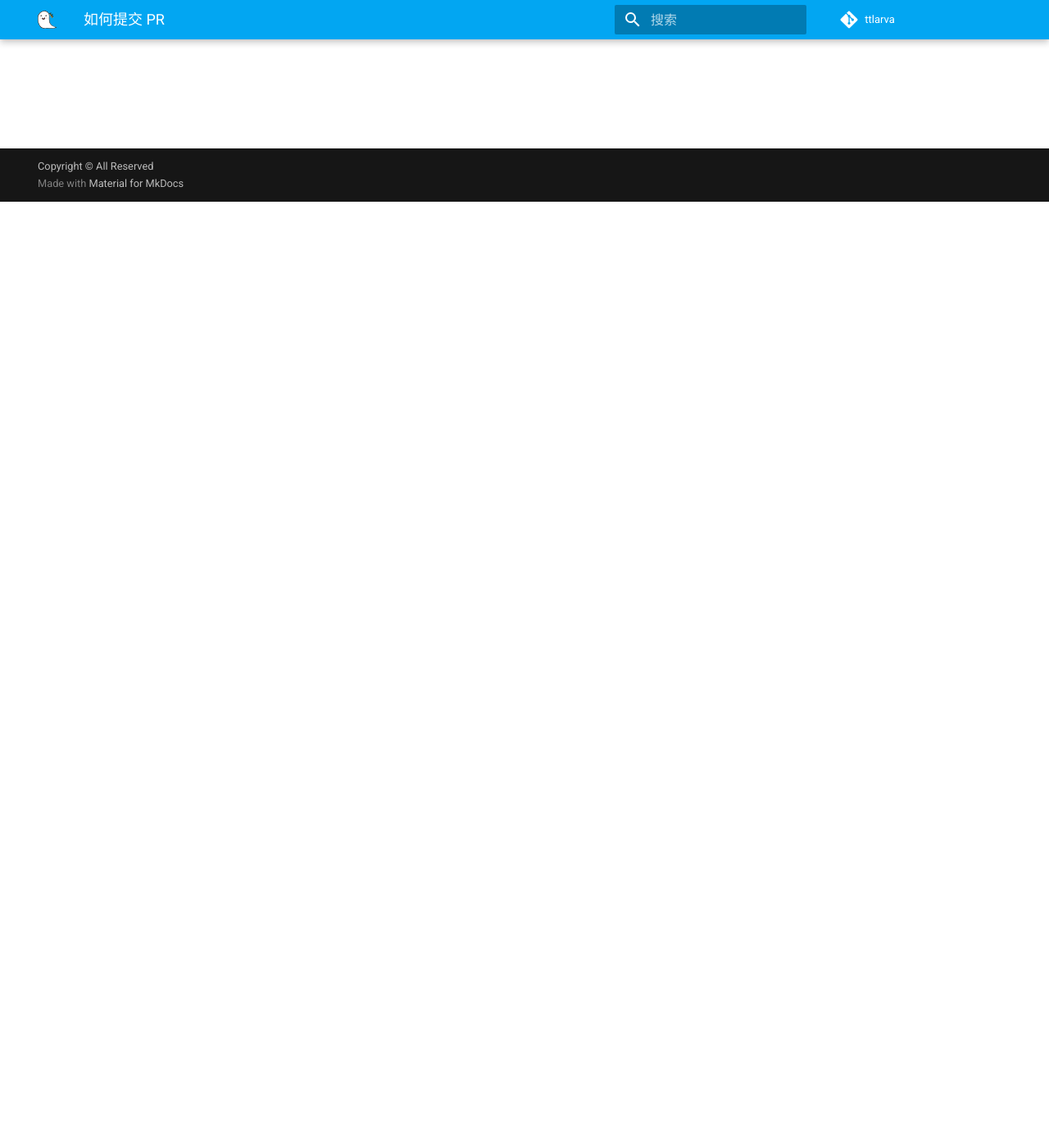
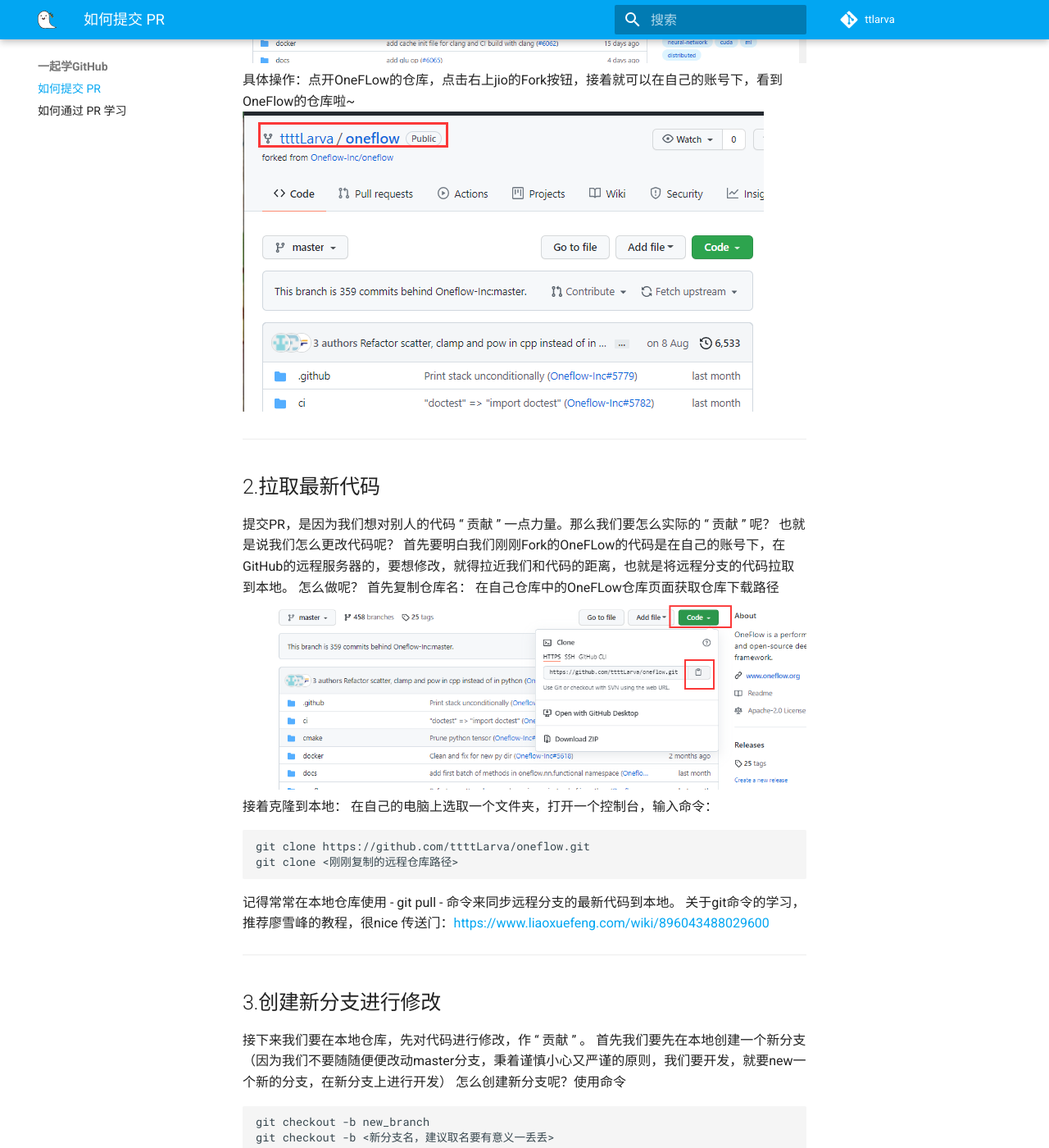
Before and after one commit to ttttLarva/Larva, an MkDocs documentation site: the page built from docs/github/01_how_to_pr.md, in a window 1280 px wide and 1400 px high, scrolled down 1154 px. Shown: the whole window at 82% size. Built offline with MkDocs 1.6.1 and Material for MkDocs 9.7.7, drawn with Linux system fonts in a browser that asks for light colours; comment, search, counter and statistics services are not loaded; the version menu is left out; some of the changed text lies outside the part shown.

Commit message:
[文档提交]
1.第一篇文档：如何提交PR

````diff
--- a/docs/github/01_how_to_pr.md
+++ b/docs/github/01_how_to_pr.md
@@ -1,3 +1,84 @@
-# 如何提交 PR
+--------
 
-blabla...
+
+[TOC]
+
+
+---------
+#什么是PR
+什么是PR
+PR：pull request拉取请求
+PR可以让我们在GitHub上，告知其他人，我们已经推送到仓库某个分支中的更改。
+#怎么提交PR
+如果我们想要对别人的仓库（不是自己的！），贡献代码
+也就是说如果我向给别人的代码加点料，那我就要提交PR啦~。![%E5%A4%A7%E6%9D%BE%E6%A0%91.png](file:///C:/Users/ASUS/Documents/My%20Knowledge/temp/84f16a65-1d3a-48a7-8d79-6c08e53abd96/128/index_files/%E5%A4%A7%E6%9D%BE%E6%A0%91.png)
+接下来以我（小糖）向OneFlow（大佬）仓库提交PR为例，来给大家瞅瞅怎么提交PR
+主要有以下步骤：
+*****************************************
+##1.fork仓库
+为啥要fork仓库？
+因为我们对别人的仓库的权限是阅读权限，但是要创建分支的话，就必须对这个仓库有写入权限。
+如果要为PR的提交创建新分支，又没有仓库的写入权限（雪上加霜），那还怎么提交PR呢？
+解决办法：先复刻别人的仓库，也就是说将别人的仓库copy到我们自己名下~hhhh
+![2e1d1ed2-9cfa-410a-92ef-5e076b4789d4.png](01_how_to_pr1_files/2e1d1ed2-9cfa-410a-92ef-5e076b4789d4.png)
+具体操作：点开OneFLow的仓库，点击右上jio的Fork按钮，接着就可以在自己的账号下，看到OneFlow的仓库啦~
+![caefad21-970c-4f5a-b8f8-22c566c8d8ba.png](01_how_to_pr1_files/caefad21-970c-4f5a-b8f8-22c566c8d8ba.png)
+*****************************************
+
+##2.拉取最新代码
+提交PR，是因为我们想对别人的代码 “ 贡献  ” 一点力量。那么我们要怎么实际的 “ 贡献  ” 呢？
+也就是说我们怎么更改代码呢？
+首先要明白我们刚刚Fork的OneFLow的代码是在自己的账号下，在GitHub的远程服务器的，要想修改，就得拉近我们和代码的距离，也就是将远程分支的代码拉取到本地。
+怎么做呢？
+首先复制仓库名：
+在自己仓库中的OneFLow仓库页面获取仓库下载路径![a7021068-64c4-423f-80f0-675c25535a78.png](01_how_to_pr1_files/a7021068-64c4-423f-80f0-675c25535a78.png)
+接着克隆到本地：
+在自己的电脑上选取一个文件夹，打开一个控制台，输入命令：
+```
+git clone https://github.com/ttttLarva/oneflow.git
+git clone <刚刚复制的远程仓库路径>
+
+```
+记得常常在本地仓库使用 - git pull - 命令来同步远程分支的最新代码到本地。
+关于git命令的学习，推荐廖雪峰的教程，很nice
+传送门：https://www.liaoxuefeng.com/wiki/896043488029600
+*****************************************
+
+##3.创建新分支进行修改
+接下来我们要在本地仓库，先对代码进行修改，作 “ 贡献  ” 。
+首先我们要先在本地创建一个新分支（因为我们不要随随便便改动master分支，秉着谨慎小心又严谨的原则，我们要开发，就要new一个新的分支，在新分支上进行开发）
+怎么创建新分支呢？使用命令
+```
+git checkout -b new_branch
+git checkout -b <新分支名，建议取名要有意义一丢丢>
+```
+以上命令，就创建成功了new_branch分支，并切换到new_branch分支上
+创建完新分支后，我们就可以在本地上作改动啦，改动完成后就要使用
+```
+git add xxxx
+git commit xxxx
+```
+一系列命令，将改动提交到本地仓库，可参考https://www.liaoxuefeng.com/wiki/896043488029600/897884457270432
+*****************************************
+
+##4.推送到github
+提交到本地仓库成功之后，我们就要将改动提交到远程仓库啦，使用命令：
+```
+git push origin new_branch
+git push origin <远程仓库的分支名>
+
+```
+我们要推送到github的远程仓库，其中origin指的是远程仓库-OneFLow的原生仓库
+后接的远程仓库分支名，强烈建议和本地分支保持一致。
+*****************************************
+
+##5.创建PR
+在push到远程仓库成功后，控制台会出现一个链接，我们把这个链接复制到浏览器打开，就可以跳转到创建PR的界面：
+![e5522f69-9479-4232-a4dc-e48019e31cb7.png](01_how_to_pr1_files/e5522f69-9479-4232-a4dc-e48019e31cb7.png)
+以上左边红色：代表我们要想要把这个改动合并到OneFlow的哪一个分支
+以上右边蓝色：代表我们前面改动的分支
+接着就是一些信息填写啦，写好标题和对这笔改动的描述，点击Create按钮，PR就创建成功了。
+
+
+最后我们就可以在OneFLow的仓库下看到我们提交的PR啦
+![ab244d12-c17e-458b-bd64-b08be250fd9b.png](01_how_to_pr1_files/ab244d12-c17e-458b-bd64-b08be250fd9b.png)
````
Also changed, not shown: docs/github/01_how_to_pr1_files/2e1d1ed2-9cfa-410a-92ef-5e076b4789d4.png (added), docs/github/01_how_to_pr1_files/a7021068-64c4-423f-80f0-675c25535a78.png (added), docs/github/01_how_to_pr1_files/ab244d12-c17e-458b-bd64-b08be250fd9b.png (added), docs/github/01_how_to_pr1_files/caefad21-970c-4f5a-b8f8-22c566c8d8ba.png (added), docs/github/01_how_to_pr1_files/e5522f69-9479-4232-a4dc-e48019e31cb7.png (added), docs/github/01_how_to_pr1_files/大松树.png (added).
